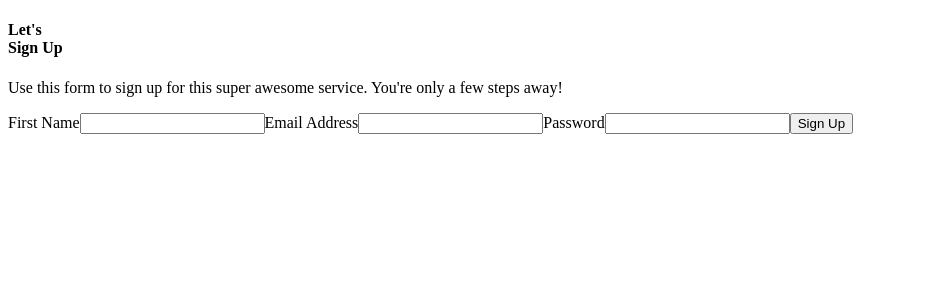
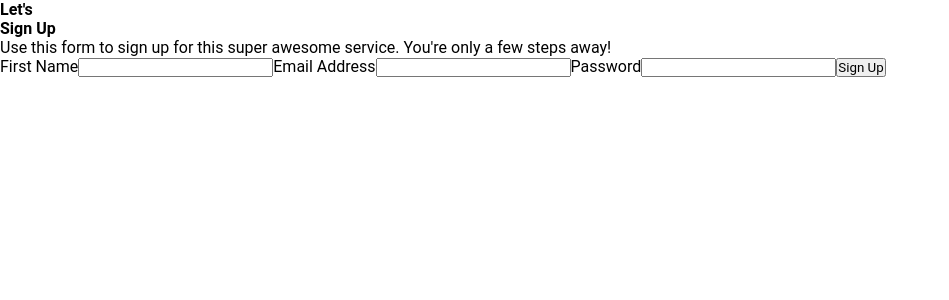
Before and after one commit to urigala/sign-up, a React (Create React App) app: page / in a window 1280 px wide. Shown: the top 300 px of the page, without its empty margins (0-949 px from the left). Built offline with nearby package versions, Linux system fonts and the light colour scheme.

Commit message:
restructured files for simplicity

```diff
--- a/src/App.js
+++ b/src/App.js
@@ -1,9 +1,21 @@
-import Confirmation from "./components/Confirmation";
-import SignUpForm from "./components/SignUpForm";
+
 
 function App() {
   return (
-    <SignUpForm/>
+    <div className="signUp">
+      <h4>Let's <br/><span className="boldedSpan">Sign Up</span> </h4>
+      <p>Use this form to sign up for this super awesome service. You're only a few steps away!</p>
+      <form className="signUpForm">
+        <label>First Name</label>
+        <input></input>
+        <label>Email Address</label>
+        <input></input>
+        <label>Password</label>
+        <input></input>
+
+        <button>Sign Up</button>
+      </form>
+    </div>
   )
 }
 
--- a/src/components/SignUpForm.jsx
+++ /dev/null
@@ -1,22 +0,0 @@
-import React from 'react'
-
-function SignUpForm() {
-  return (
-    <div className="signUp">
-      <h4>Let's <br/><span className="boldedSpan">Sign Up</span> </h4>
-      <p>Use this form to sign up for this super awesome service. You're only a few steps away!</p>
-      <form className="signUpForm">
-        <label>First Name</label>
-        <input></input>
-        <label>Email Address</label>
-        <input></input>
-        <label>Password</label>
-        <input></input>
-
-        <button>Sign Up</button>
-      </form>
-    </div>
-  )
-}
-
-export default SignUpForm
--- a/public/index.css
+++ b/src/index.css
@@ -2,4 +2,5 @@
     margin: 0%;
     padding: 0%;
     font-family: 'Roboto', sans-serif;
+    box-sizing: border-box;
 }
--- a/src/index.js
+++ b/src/index.js
@@ -1,5 +1,6 @@
 import React from 'react';
 import ReactDOM from 'react-dom';
+import './index.css'
 import App from './App';
 
 ReactDOM.render(
```
Also changed, not shown: src/Confirmation.jsx (renamed from src/components/confirmation.jsx).
